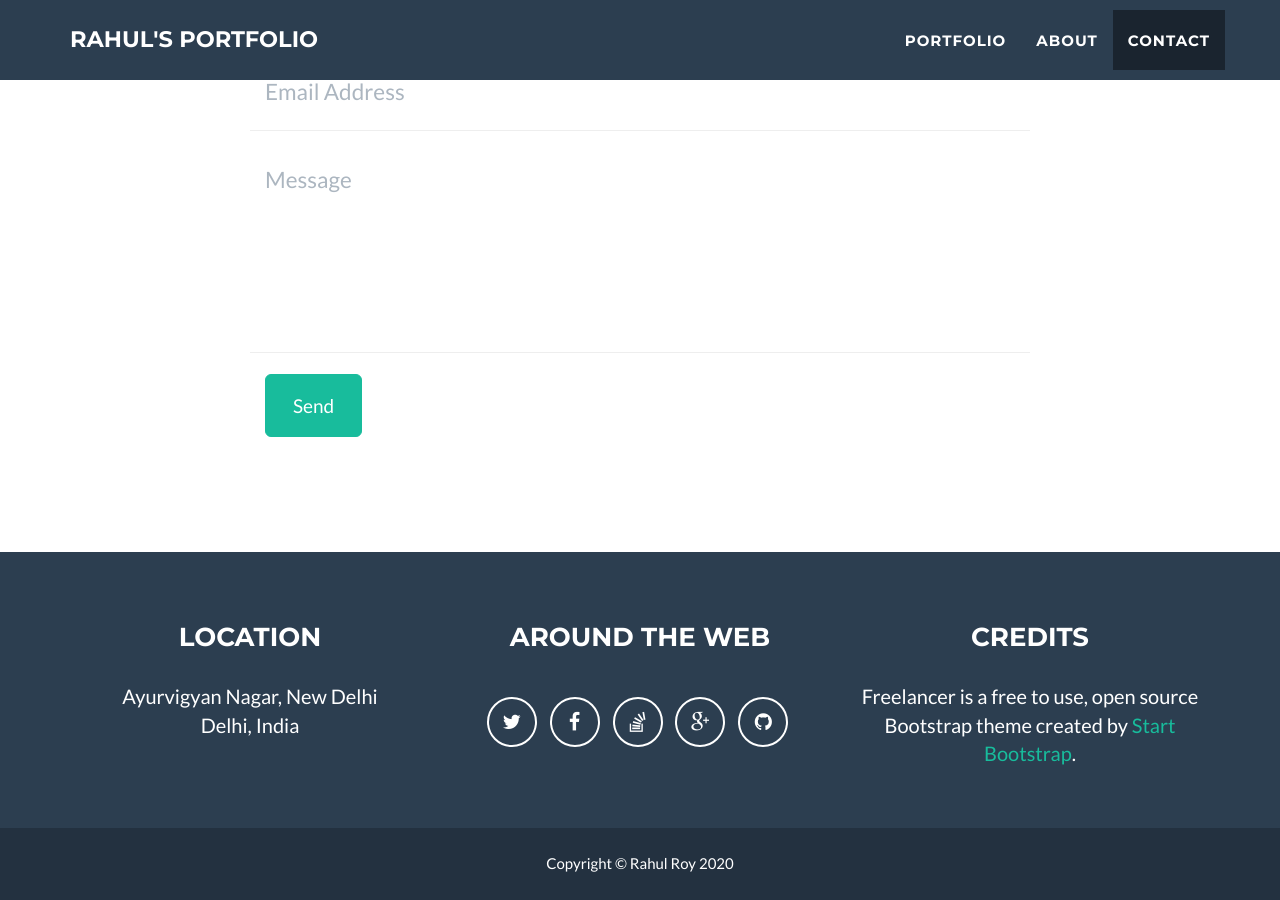
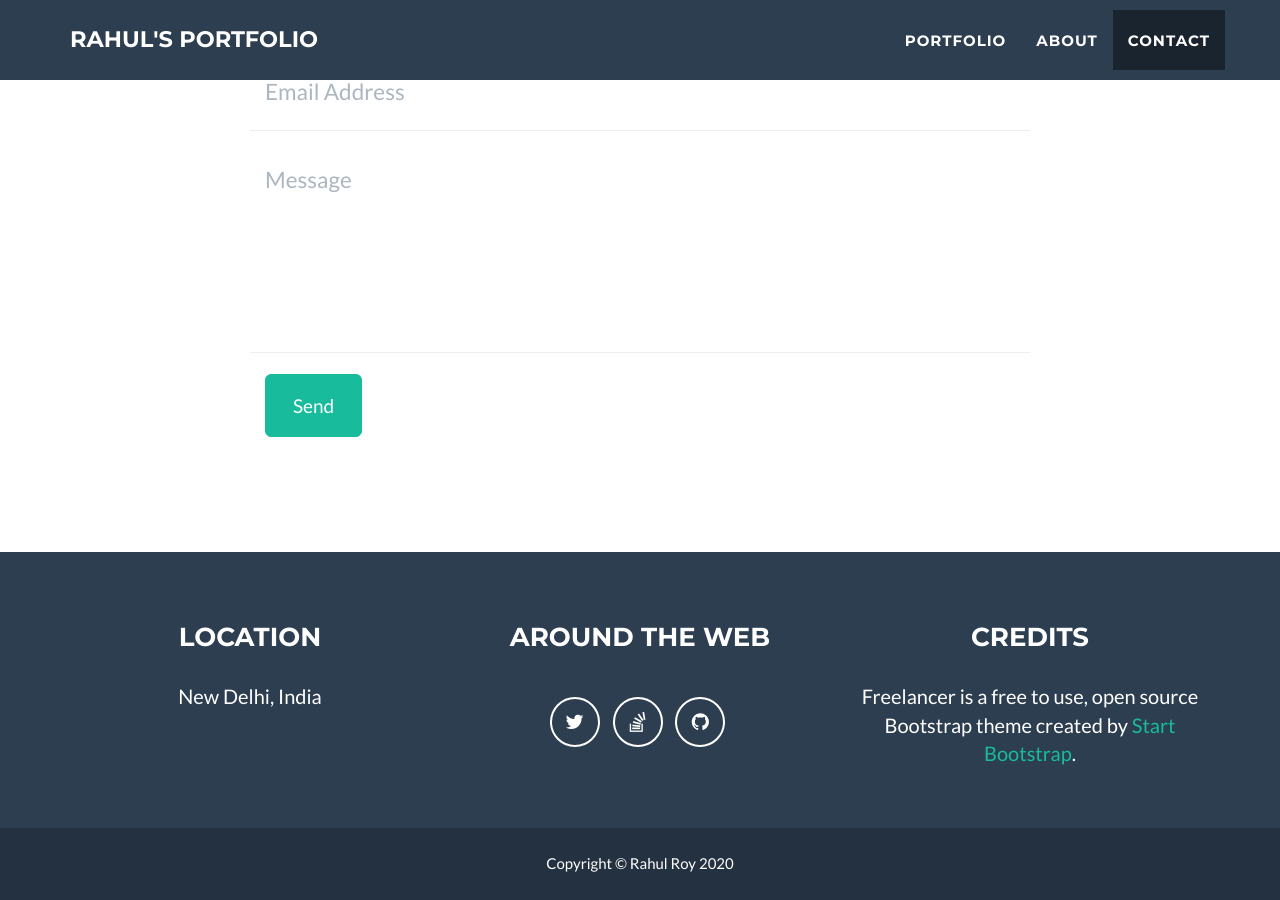
Before and after one commit to iamrahulroy/rahuls_portfolio, a Jekyll site: the page built from index.html, in a window 1280 px wide and 900 px high, scrolled down 2324 px. Built offline with Jekyll 4.4.1, drawn with Linux system fonts in a browser that asks for light colours.

Commit message:
Update portfolio

```diff
--- a/_config.yml
+++ b/_config.yml
@@ -25,19 +25,14 @@ footer:
 social:
   - title: twitter
     url: http://twitter.com/iamrahulroy
-  - title: facebook
-    url: https://www.facebook.com/rahulr0y
   - title: stack-overflow
     url: http://stackoverflow.com/users/1888057/rahul-roy
-  - title: google-plus
-    url: https://plus.google.com/+RahulRoy/posts
   - title: github
     url: http://github.com/iamrahulroy
 
 # Postal address (add as many lines as necessary)
 address:
-  - line: Ayurvigyan Nagar, New Delhi
-  - line: Delhi, India
+  - line: New Delhi, India
 
 # Credits content
 credits: 'Freelancer is a free to use, open source Bootstrap theme created by <a href="http://startbootstrap.com">Start Bootstrap</a>.'
```
Also changed, not shown: Gemfile.lock, 2 other files.
